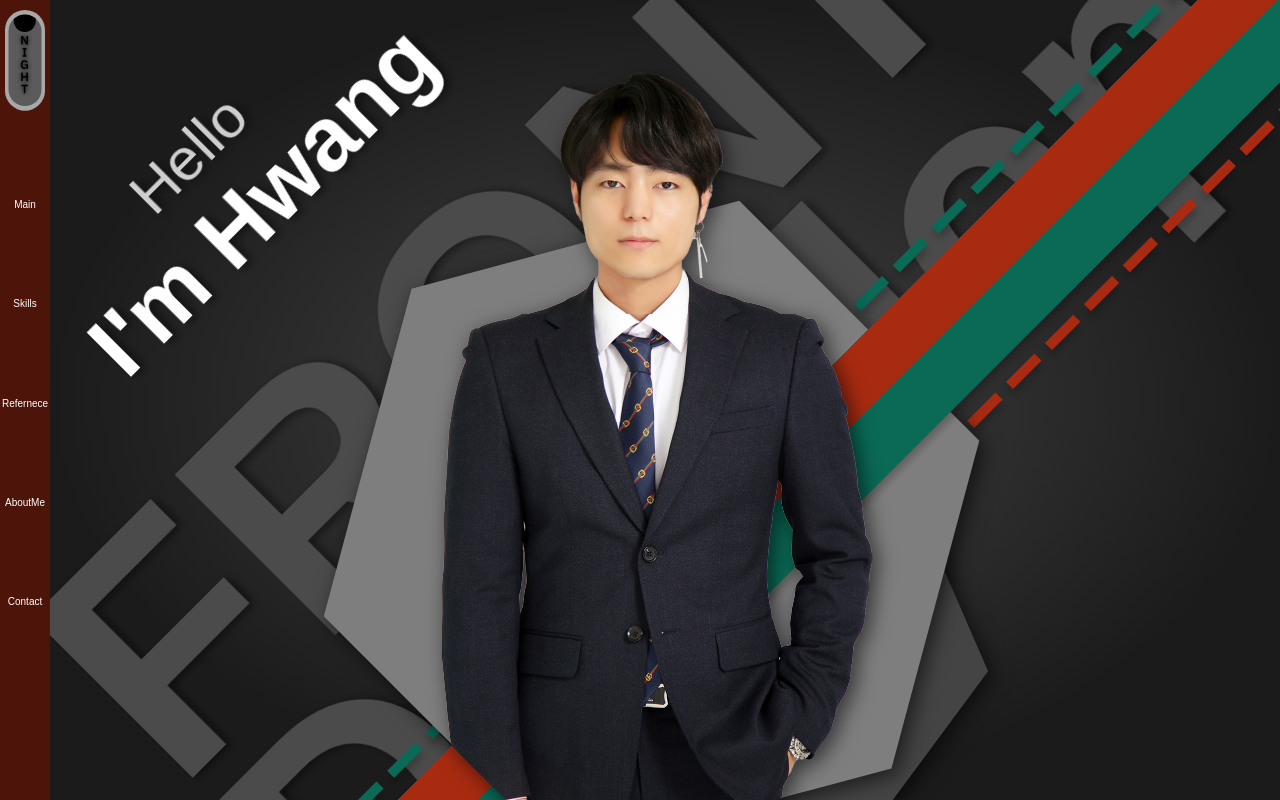
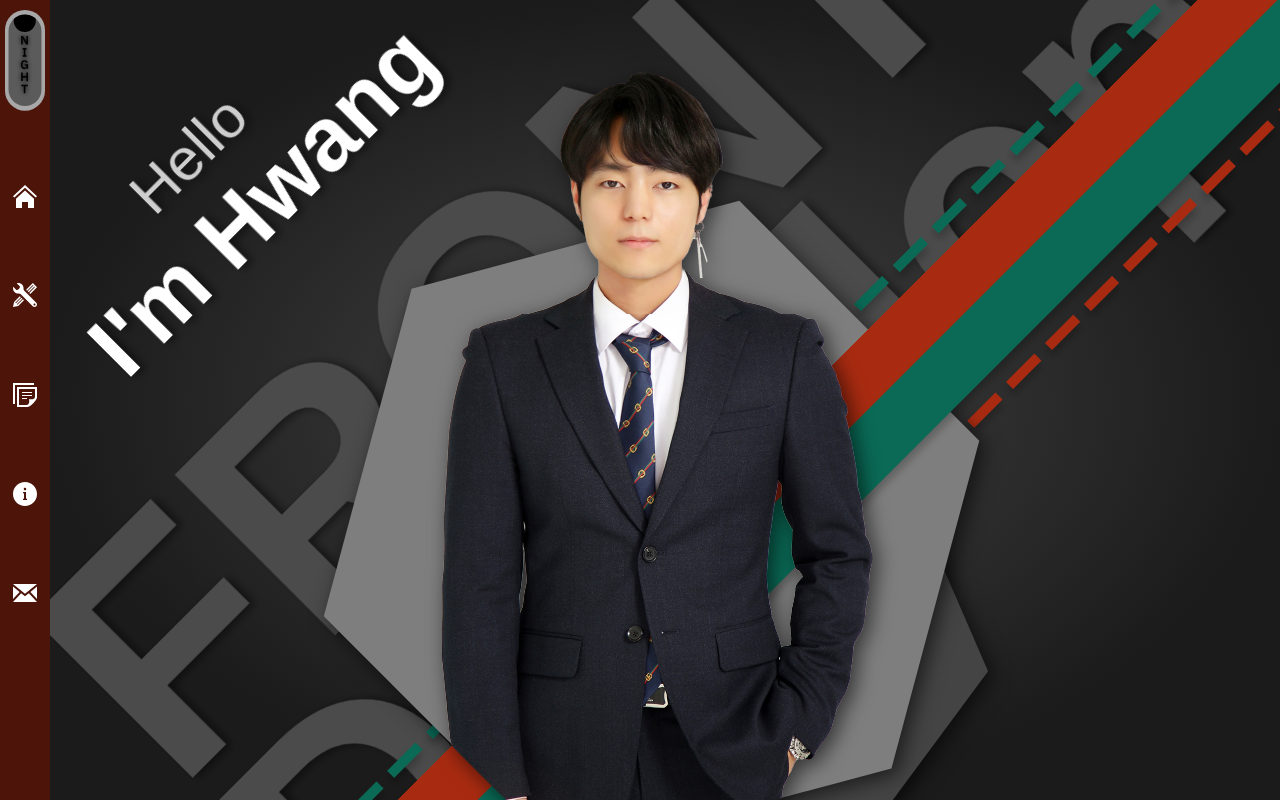
Before and after one commit to himprover/2021-portfolio-react, a React (Create React App) app: page / in a window 1280 px wide. Shown: the top 800 px of the page. Built offline with nearby package versions, Linux system fonts and the light colour scheme; a web font is replaced by a local one.

Commit message:
add: Header Menu btn apply

```diff
--- a/src/components/SvgBtn.tsx
+++ b/src/components/SvgBtn.tsx
@@ -1,12 +1,10 @@
-import styled, { css, keyframes } from 'styled-components';
-
 import { ReactComponent as MainSvg } from 'imgs/header/svg/iconMain.svg';
 import { ReactComponent as SkillsSvg } from 'imgs/header/svg/iconSkills.svg';
 import { ReactComponent as ReferenceSvg } from 'imgs/header/svg/iconReference.svg';
 import { ReactComponent as AboutMeSvg } from 'imgs/header/svg/iconAboutme.svg';
 import { ReactComponent as ContactSvg } from 'imgs/header/svg/iconContact.svg';
 
-function SvgBtn(name: string) {
+const SvgHandle = (name: string) => {
 	switch (name) {
 		case 'Main':
 			return <MainSvg />;
@@ -19,6 +17,10 @@ function SvgBtn(name: string) {
 		case 'Contact':
 			return <ContactSvg />;
 	}
+};
+
+function SvgBtn({ name }: { name: string }) {
+	return <>{SvgHandle(name)}</>;
 }
 
 export default SvgBtn;
--- a/src/pages/Header.tsx
+++ b/src/pages/Header.tsx
@@ -1,10 +1,12 @@
 import styled, { css, keyframes } from 'styled-components';
-
-import { ReactComponent as lightdarkbtnsvg } from 'imgs/header/svg/lightdarkbtn.svg';
 import { useSelector, useDispatch } from 'react-redux';
 import { RootState } from 'modules';
 import { changeBy } from 'modules/sectionHandle';
 import { useState, useEffect } from 'react';
+
+import SvgBtn from 'components/SvgBtn';
+
+import { ReactComponent as lightdarkbtnsvg } from 'imgs/header/svg/lightdarkbtn.svg';
 
 interface themeToggle {
 	theme: string;
@@ -42,42 +44,26 @@ function Header({ theme, setTheme }: themeToggle) {
 
 	useEffect(() => {
 		setHover(false);
-		console.log('testt');
 		setTimeout(() => setHover(true), 500);
 	}, [theme]);
 
 	return (
 		<Menu>
 			<ToggleBtn className={theme} onClick={setTheme} canhover={hover} />
-			<MenuBtn
-				onClick={() => {
-					sectionHandle(0);
-				}}>
-				Main
+			<MenuBtn name='Main' onClick={() => sectionHandle(0)}>
+				<SvgBtn name='Main' />
 			</MenuBtn>
-			<MenuBtn
-				onClick={() => {
-					sectionHandle(1);
-				}}>
-				Skills
+			<MenuBtn name='Skills' onClick={() => sectionHandle(1)}>
+				<SvgBtn name='Skills' />
 			</MenuBtn>
-			<MenuBtn
-				onClick={() => {
-					sectionHandle(2);
-				}}>
-				Refernece
+			<MenuBtn name='Reference' onClick={() => sectionHandle(2)}>
+				<SvgBtn name='Reference' />
 			</MenuBtn>
-			<MenuBtn
-				onClick={() => {
-					sectionHandle(3);
-				}}>
-				AboutMe
+			<MenuBtn name='AboutMe' onClick={() => sectionHandle(3)}>
+				<SvgBtn name='AboutMe' />
 			</MenuBtn>
-			<MenuBtn
-				onClick={() => {
-					sectionHandle(4);
-				}}>
-				Contact
+			<MenuBtn name='Contact' onClick={() => sectionHandle(4)}>
+				<SvgBtn name='Contact' />
 			</MenuBtn>
 		</Menu>
 	);
@@ -126,8 +112,7 @@ const blink = keyframes`
 
 const blink2 = keyframes`
 	0%{
-			fill:#ffee00;
-	}
+			fill:#ffee00;}
 	10%{
 			fill:#ffee00;}
 	20%{
@@ -215,9 +200,32 @@ const ToggleBtn = styled(lightdarkbtnsvg)<{ canhover: boolean }>`
 	}
 `;
 
-const MenuBtn = styled.div`
+const MenuBtn = styled.div<{ name: string }>`
 	cursor: pointer;
-	color: white;
+	position: relative;
+	path {
+		fill: #fff;
+	}
+
+	&::after {
+		font-size: 1.2rem;
+		color: white;
+		content: '${(props) => props.name}';
+		position: absolute;
+		top: 50%;
+		left: 4rem;
+		transform: translateY(-50%);
+		background: #000000a7;
+		padding: 0.5rem;
+		opacity: 0;
+		transition: opacity 0.3s;
+	}
+
+	&:hover {
+		&::after {
+			opacity: 1;
+		}
+	}
 `;
 
 export default Header;
```
Also changed, not shown: src/imgs/header/svg/iconContact.svg (renamed from src/imgs/header/svg/iconEmail.svg).
